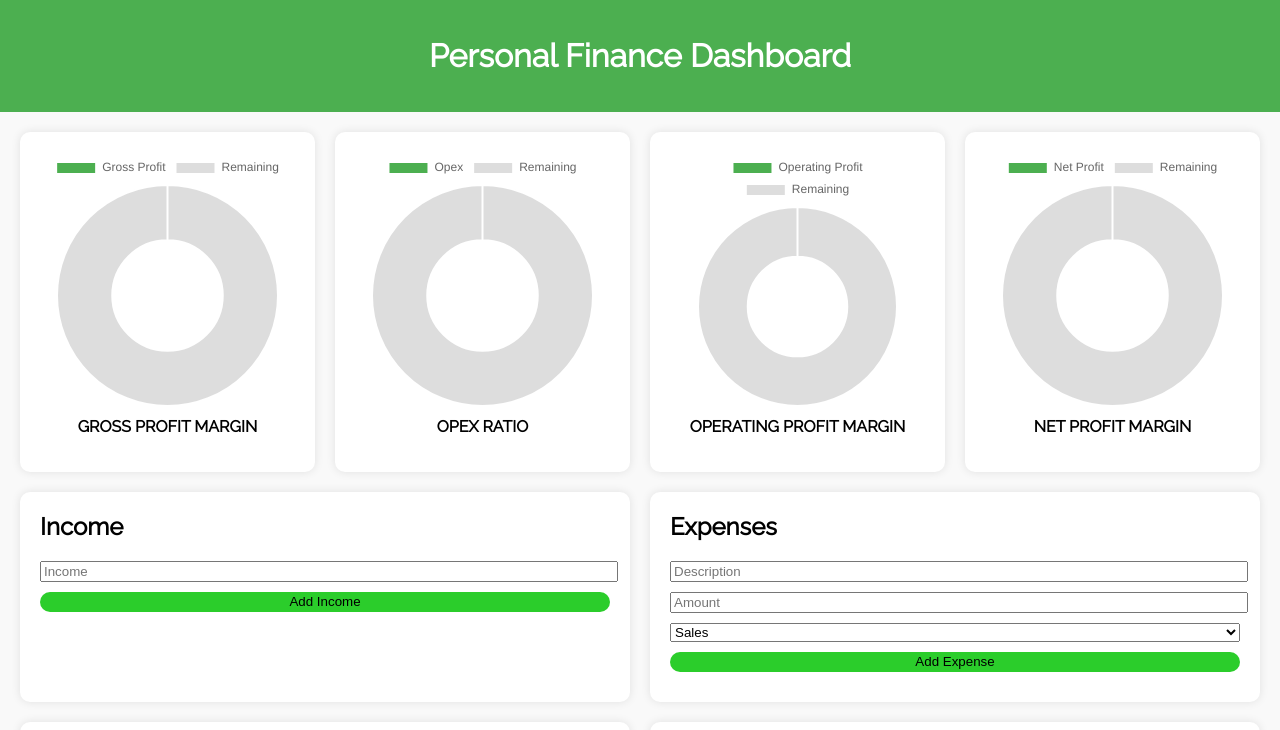
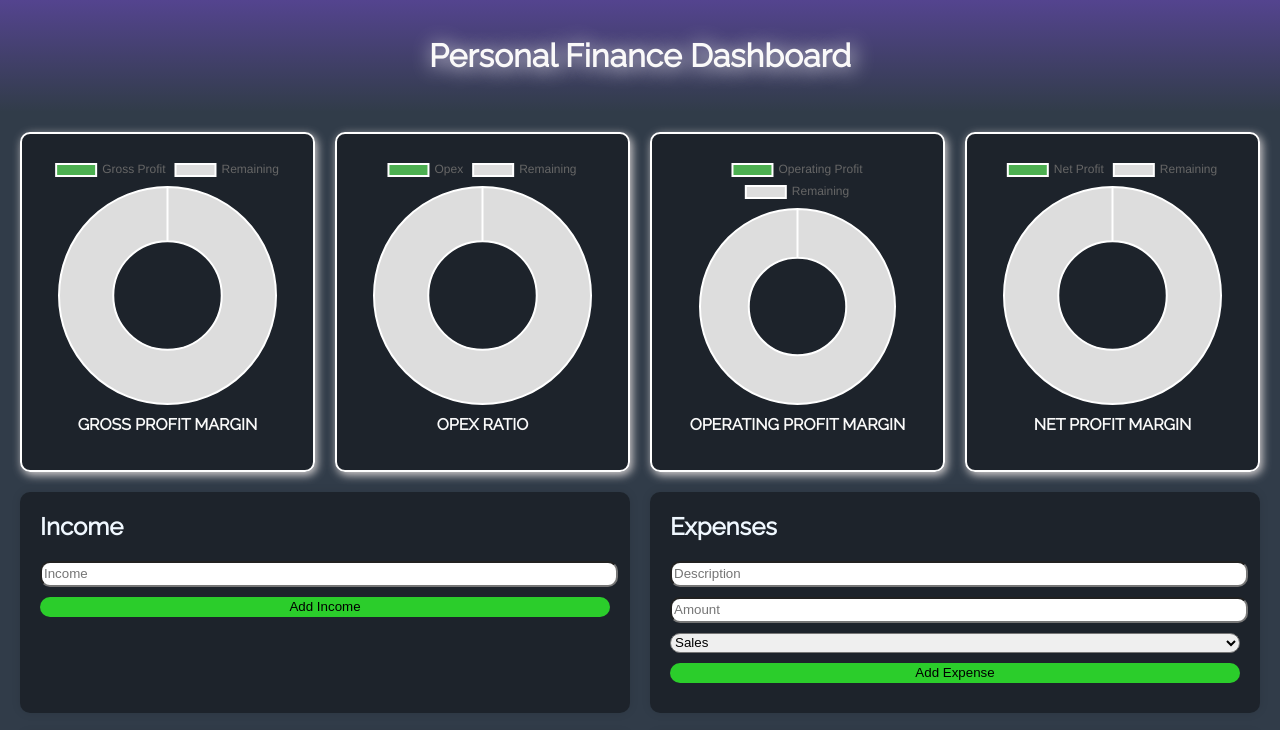
Before and after one commit to Harshkau/Personal-Finance-Dashboard, a plain HTML site: page index.html in a window 1280 px wide. Shown: the top 730 px of the page. Drawn offline with nearby package versions, Linux system fonts and the light colour scheme.

Commit message:
Update index.html

```diff
--- a/index.html
+++ b/index.html
@@ -12,19 +12,22 @@
 
             margin: 0;
             padding: 0;
-            background: #f9f9f9;
+            background: rgb(238,174,202);
+background: radial-gradient(circle,rgb(49, 60, 73) 100%, rgb(98, 79, 169) 0%);
          font-family: "Raleway", sans-serif;
+         color: #000000;
         }
 
         header, footer {
-            background: #4CAF50;
-            color: white;
+            background:linear-gradient( rgb(84, 68, 143) 0%, rgb(49, 60, 73) 100%);
+            color: rgb(250, 249, 249);
             text-align: center;
             padding: 1em 0;
         }
 
         .head{
             width: auto;
+            text-shadow: white 2px 2px 20px ;
         }
         main {
             padding: 20px;
@@ -40,14 +43,22 @@
             display: grid;
             grid-template-columns: repeat(auto-fit, minmax(150px, 1fr));
             gap: 20px;
+            color: black;
+
+
         }
 
         .metric {
-            background: white;
+            background: rgba(0, 0, 0, 0.41);
+             color: rgb(250, 250, 250);
             padding: 20px;
+            border:2px solid rgb(255, 255, 255);
+            box-shadow: 2px 3px 10px rgb(218, 213, 213);
             border-radius: 10px;
             text-align: center;
-            box-shadow: 0 0 10px rgba(0, 0, 0, 0.1);
+            text-decoration: #000000 ;
+
+
         }
 
         .metric p {
@@ -62,7 +73,8 @@
         }
 
         form {
-            background: white;
+            background: rgba(0, 0, 0, 0.41);
+            color: aliceblue;
             padding: 20px;
             border-radius: 10px;
             box-shadow: 0 0 10px rgba(0, 0, 0, 0.1);
@@ -76,7 +88,10 @@
             display: block;
             width: 100%;
             margin: 10px 0;
+            height: 20px;
+            border-radius: 10px;
         }
+
 
         .charts {
             display: grid;
@@ -85,14 +100,18 @@
         }
 
         .chart {
-            background: white;
+            color: white;
+            background: rgba(0, 0, 0, 0.528);
             padding: 20px;
             border-radius: 10px;
             box-shadow: 0 0 10px rgba(0, 0, 0, 0.1);
+
         }
 
         .income-statement {
-            background: white;
+
+            background: rgba(0, 0, 0, 0.41);
+            color: aliceblue;
             padding: 20px;
             border-radius: 10px;
             box-shadow: 0 0 10px rgba(0, 0, 0, 0.1);
@@ -112,12 +131,13 @@
         .income-statement span {
             font-weight: bold;
         }
+
         button{
             color: black;
             background-color:rgb(43, 205, 43);
             border-radius: 10px;
             border:0px ;
-            height:20px;
+            height:50px;
         }
 
         @media (max-width: 768px) {
```
